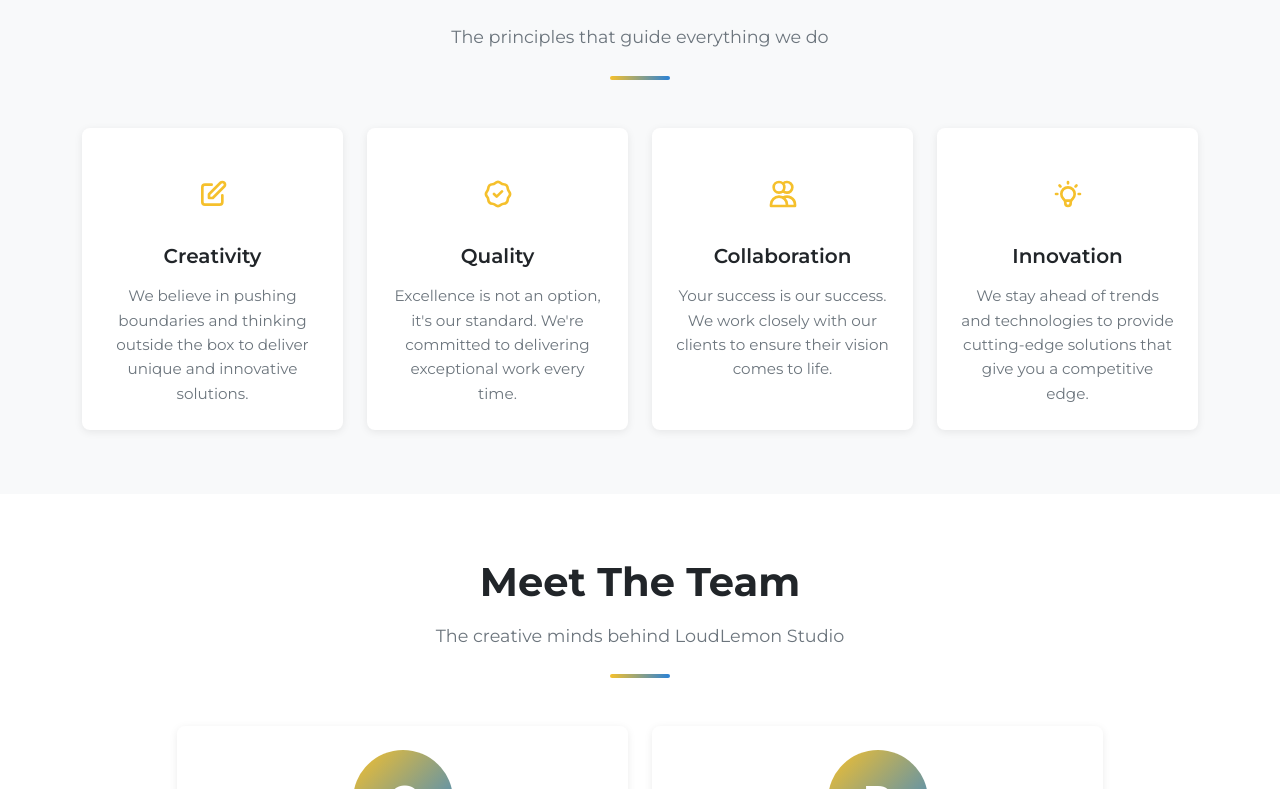
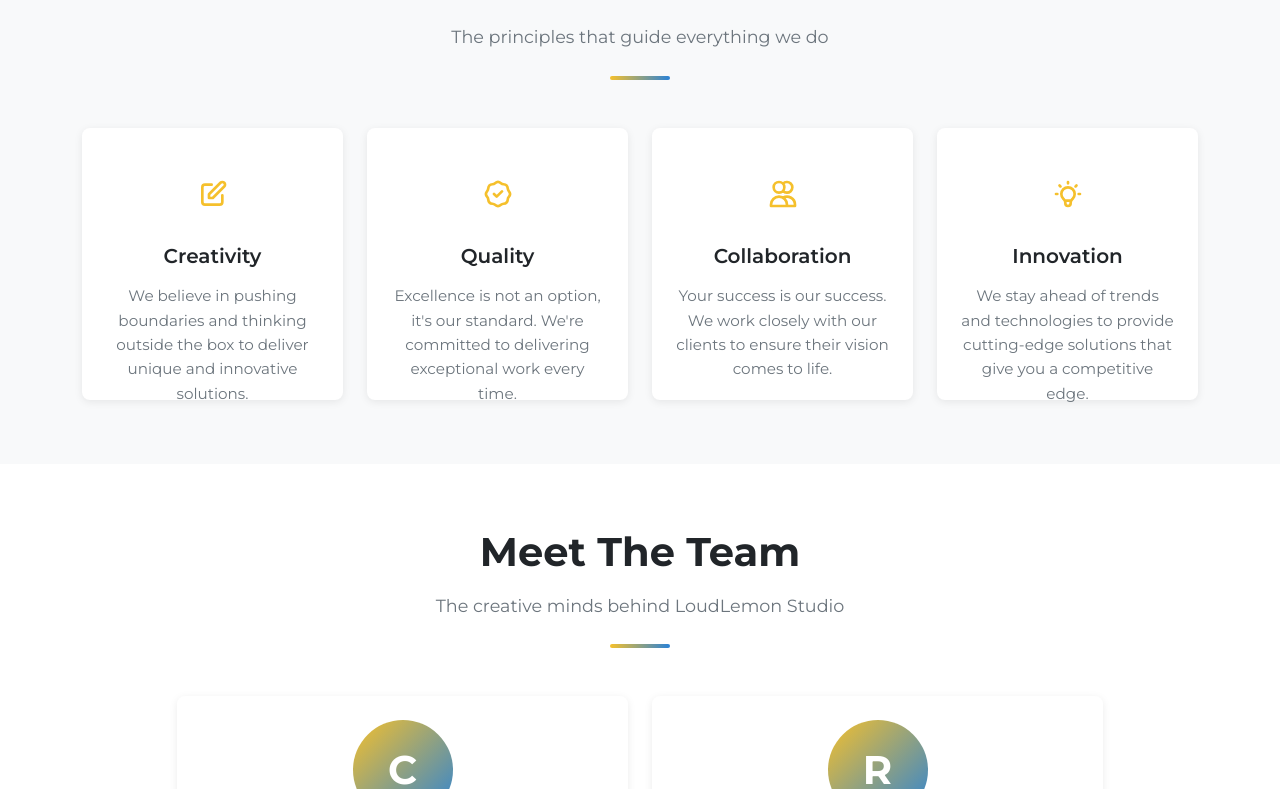
Before and after one commit to grconnor/loud_lemon_frontend, a Next.js app: page /about in a window 1280 px wide. Shown: the part 1011-1800 px from the top of the page. Built offline with nearby package versions, Linux system fonts and the light colour scheme.

Commit message:
Add motion to project. Add default classname to button component. Add motion to Card and landing Hero components. Fix Card and home page Button styles.

```diff
--- a/package.json
+++ b/package.json
@@ -14,6 +14,7 @@
     "@vercel/analytics": "^1.6.1",
     "@vercel/speed-insights": "^1.3.1",
     "bootstrap": "^5.3.8",
+    "motion": "^12.34.1",
     "next": "16.1.6",
     "react": "19.2.3",
     "react-bootstrap": "^2.10.10",
--- a/src/components/common/Button.tsx
+++ b/src/components/common/Button.tsx
@@ -20,7 +20,7 @@ const Button = ({
   size,
   onClick,
   type = 'button',
-  className = '',
+  className = 'custom-button',
   disabled = false,
   href,
 }: ButtonProps) => {
--- a/src/components/common/Card.tsx
+++ b/src/components/common/Card.tsx
@@ -1,4 +1,7 @@
+"use client";
+
 import { ReactNode } from 'react';
+import { motion } from "motion/react";
 import BSCard from 'react-bootstrap/Card';
 import CardBody from 'react-bootstrap/CardBody';
 import CardImg from 'react-bootstrap/CardImg';
@@ -24,6 +27,13 @@ const Card = ({
   hoverable = false,
 }: CardProps) => {
   return (
+    <motion.div
+      initial={{ opacity: 0, y: 80 }}
+      whileInView={{ opacity: 1, y: 0 }}
+      viewport={{ once: false, amount: 0.2 }}
+      transition={{ duration: 1, ease: 'easeOut' }}
+      whileHover={hoverable ? { y: -8, scale: 1.02 } : undefined}
+    >
       <BSCard
         className={`custom-card ${hoverable ? 'hoverable' : ''} ${className}`}
       >
@@ -35,6 +45,7 @@ const Card = ({
           {children}
         </CardBody>
       </BSCard>
+    </motion.div>
   );
 };
 
--- a/src/styles/components/Card.scss
+++ b/src/styles/components/Card.scss
@@ -5,7 +5,7 @@
   border-radius: $border-radius-lg;
   box-shadow: 0 2px 8px rgba(0, 0, 0, 0.08);
   transition: all 0.3s ease;
-  height: 100%;
+  height: 272px;
 
   .card-img-top {
     border-radius: $border-radius-lg $border-radius-lg 0 0;
--- a/src/styles/pages/Home.scss
+++ b/src/styles/pages/Home.scss
@@ -62,7 +62,7 @@
 
   .custom-button {
     background-color: $white;
-    color: $primary;
+    color: $dark;
     border-color: $white;
 
     &:hover,
```
Also changed, not shown: src/components/common/Hero.tsx (+26 -4 lines), 1 other file (tests, documents, lock files or other folders). Lines whose indentation alone changed are shown as unchanged.
